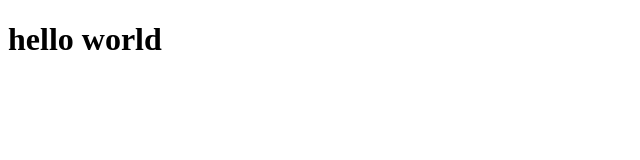
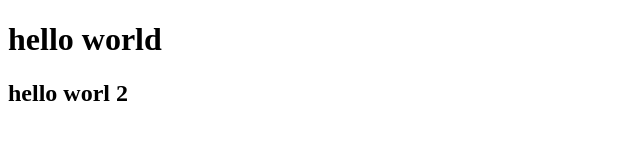
Before and after one commit to alex197925/sharezza, a plain HTML site: page index.html in a window 1280 px wide. Shown: the whole page, without its empty margins (0-640 px from the left). Drawn offline with Linux system fonts and the light colour scheme.

Commit message:
third commit added h2

```diff
--- a/index.html
+++ b/index.html
@@ -8,6 +8,7 @@
 
 <body>
 	<h1>hello world</h1>
+	<h2>hello worl 2</h2>
 </body>
 
 </html>
```
